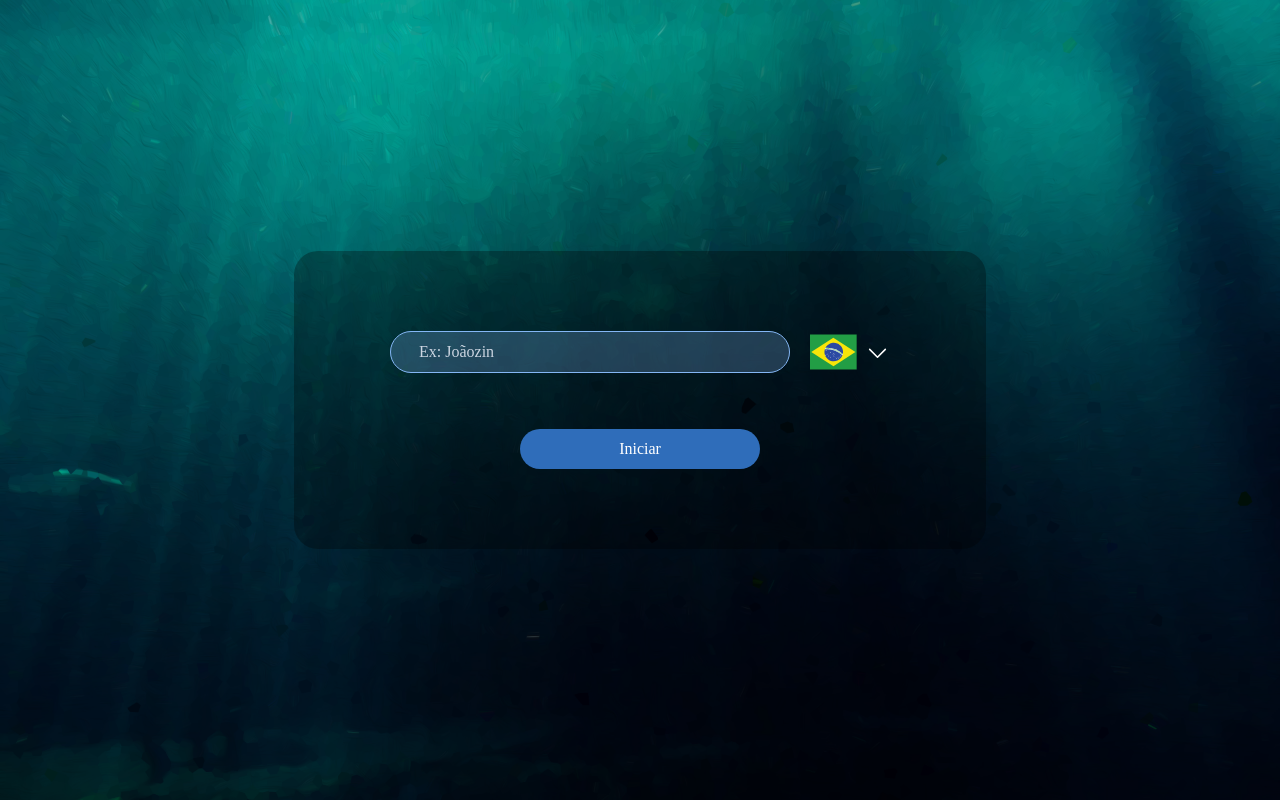
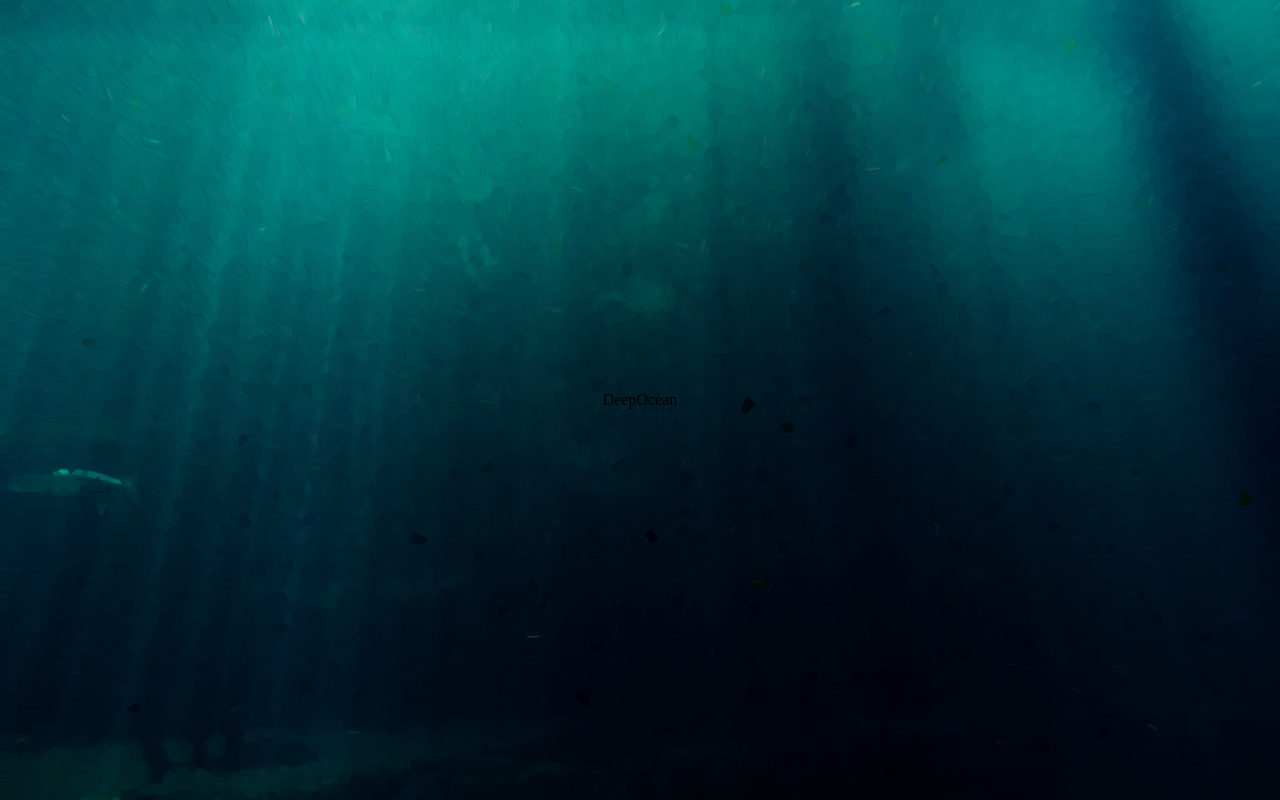
Before and after one commit to TiagoOliveiraGomes/Evyr, a React (Vite) app: page / in a window 1280 px wide. Built offline with nearby package versions, Linux system fonts and the light colour scheme; a web font is replaced by a local one.

Commit message:
add form

```diff
--- a/src/App.tsx
+++ b/src/App.tsx
@@ -1,5 +1,6 @@
 import { useState } from 'react'
 import { ConfirmButton } from './components/commons/confirmButton'
+import { Map } from './pages/map'
 import { StartPage } from './pages/start'
 
 function App() {
@@ -7,7 +8,8 @@ function App() {
 
   return (
     <div className="App">
-     <StartPage />
+     <Map />
+     {/* <StartPage /> */}
     </div>
   )
 }
--- a/src/components/commons/input/styles.css
+++ b/src/components/commons/input/styles.css
@@ -10,5 +10,7 @@
     text-white
     bg-PrimaryBtn-200
     border-PrimaryBtn-200
-    placeholder:text-slate-300
+    placeholder:text-slate-400
+    focus:bg-opacity-30
+    outline-none
 }
--- /dev/null
+++ b/src/components/player/index.tsx
@@ -0,0 +1,7 @@
+import React from 'react'
+
+export function Player() {
+  return (
+    <div>Player</div>
+  )
+}
--- a/src/components/template/blackBox/index.tsx
+++ /dev/null
@@ -1,14 +0,0 @@
-import React, { ReactNode } from 'react'
-import './styles.css'
-
-export interface BlackBoxProps {
-    children: ReactNode
-}
-
-export function BlackBox(props: BlackBoxProps) {
-  return (
-    <div className='BlackBox-Container'>
-        {props.children}
-    </div>
-  )
-}
--- /dev/null
+++ b/src/components/template/formStart/index.tsx
@@ -0,0 +1,23 @@
+import { CaretDown } from 'phosphor-react'
+import React, { ReactNode } from 'react'
+import { FlagBrasil } from '../../../assets/imgs/flags/brasil'
+import { ConfirmButton } from '../../commons/confirmButton'
+import { Input } from '../../commons/input'
+import './styles.css'
+
+export function FormStart() {
+  return (
+    <form className='BlackBox-Container'>
+        <div className='flex flex-col justify-center items-center gap-14'>
+          <div className='flex gap-5 items-center'>
+              <Input placeholder='Ex: Joãozin' />
+              <div className='flex items-center gap-2'>
+                <FlagBrasil />
+                <CaretDown width={25} height={25} color='white' />
+              </div>
+          </div>
+          <ConfirmButton>Iniciar</ConfirmButton>
+        </div>
+    </form>
+  )
+}
--- /dev/null
+++ b/src/maps/deepOcean/index.tsx
@@ -0,0 +1,8 @@
+import React from 'react'
+import './styles.css'
+
+export function DeepOcean() {
+  return (
+    <div className='DeepOcean-Container'>DeepOcean</div>
+  )
+}
--- /dev/null
+++ b/src/maps/deepOcean/styles.css
@@ -0,0 +1,11 @@
+.DeepOcean-Container {
+    @apply
+    flex
+    w-full
+    h-full
+    bg-cover
+    bg-center
+    bg-[url('../../assets/imgs/AlteredUnderwater.png')]
+    items-center
+    justify-center
+}
--- /dev/null
+++ b/src/pages/map/index.tsx
@@ -0,0 +1,11 @@
+import React from 'react'
+import { DeepOcean } from '../../maps/deepOcean'
+import './styles.css'
+
+export function Map() {
+  return (
+    <div className='Map-Container'>
+      <DeepOcean />
+    </div>
+  )
+}
--- /dev/null
+++ b/src/pages/map/styles.css
@@ -0,0 +1,8 @@
+.Map-Container {
+    @apply
+    flex
+    w-full
+    h-full
+    items-center
+    justify-center
+}
--- a/src/pages/start/index.tsx
+++ b/src/pages/start/index.tsx
@@ -1,27 +1,11 @@
-import React from 'react'
 import './styles.css'
 
-import { ConfirmButton } from '../../components/commons/confirmButton'
-import { Input } from '../../components/commons/input'
-import { BlackBox } from '../../components/template/blackBox'
-import { FlagBrasil } from '../../assets/imgs/flags/brasil'
-import { CaretDown } from 'phosphor-react'
+import { FormStart } from '../../components/template/formStart'
 
 export function StartPage() {
   return (
     <div className='StartPage-Container'>
-        <BlackBox>
-        <div className='flex flex-col justify-center items-center gap-14'>
-          <div className='flex gap-5 items-center'>
-              <Input placeholder='Ex: Joãozin' />
-              <div className='flex items-center gap-2'>
-                <FlagBrasil />
-                <CaretDown width={25} height={25} color='white' />
-              </div>
-          </div>
-          <ConfirmButton>Iniciar</ConfirmButton>
-        </div>
-        </BlackBox>
+        <FormStart />
     </div>
   )
 }
```
Also changed, not shown: src/components/template/formStart/styles.css (renamed from src/components/template/blackBox/styles.css), 1 other file (tests, documents, lock files or other folders).
